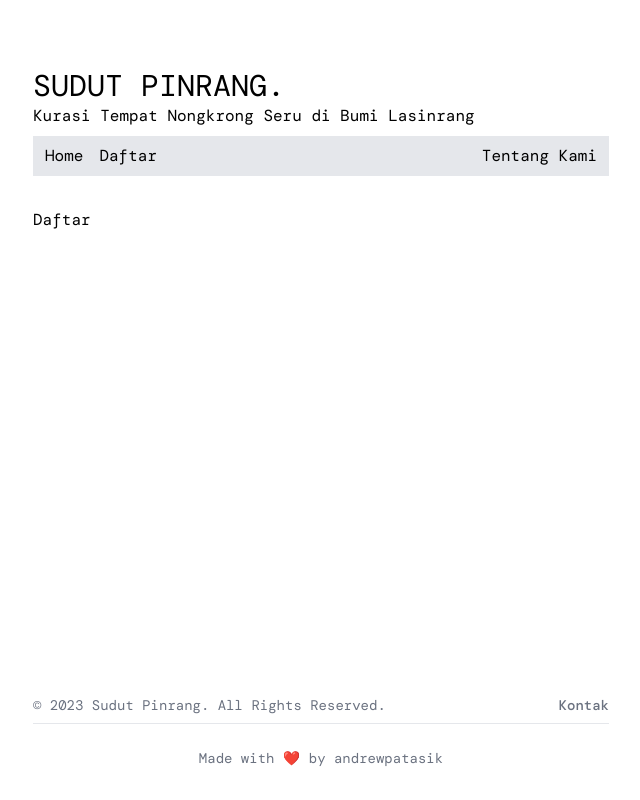
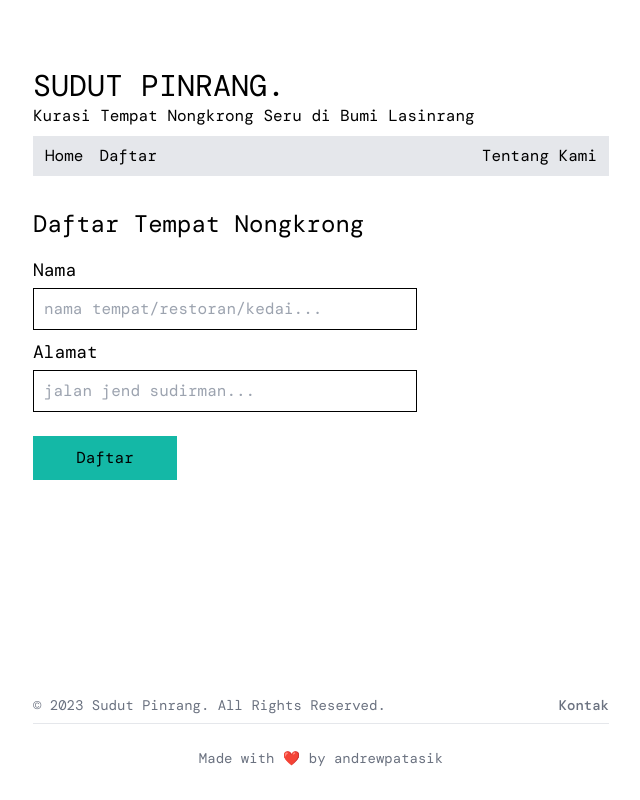
Before and after one commit to andrewpatasik/sudut-pinrang, a Next.js app: page /daftar in a window 1280 px wide. Shown: the whole page, without its empty margins (319-959 px from the left). Built offline with nearby package versions, Linux system fonts and the light colour scheme.

Commit message:
init react form hook

```diff
--- a/src/pages/daftar.tsx
+++ b/src/pages/daftar.tsx
@@ -1,6 +1,23 @@
 import Head from "next/head";
+import { useForm, SubmitHandler } from "react-hook-form";
+
+type SubmitPlaceInputs = {
+  name: string;
+  address: string;
+  rating: string;
+};
 
 const SubmitPlace = () => {
+  const {
+    register,
+    handleSubmit,
+    formState: { errors },
+  } = useForm<SubmitPlaceInputs>();
+
+  const onSubmit: SubmitHandler<SubmitPlaceInputs> = ({ name }) => {
+    console.log(name);
+  };
+
   return (
     <div>
       <Head>
@@ -9,7 +26,34 @@ const SubmitPlace = () => {
         </title>
       </Head>
       <section>
-        <h1>Daftar</h1>
+        <h1 className="text-2xl mb-4">Daftar Tempat Nongkrong</h1>
+        <form className="flex flex-col" onSubmit={handleSubmit(onSubmit)}>
+          <div className="flex flex-col space-y-1 mb-2 w-2/3">
+            <label className="text-lg">Nama</label>
+            <input
+              className="px-2.5 py-2 border border-black"
+              type="text"
+              {...register("name", { required: true })}
+              placeholder="nama tempat/restoran/kedai..."
+            />
+          </div>
+
+          <div className="flex flex-col space-y-1 mb-2 w-2/3">
+            <label className="text-lg">Alamat</label>
+            <input
+              className="px-2.5 py-2 border border-black"
+              type="text"
+              {...register("address", {
+                required: true,
+              })}
+              placeholder="jalan jend sudirman..."
+            />
+          </div>
+
+          <div className="w-1/4 mt-4">
+            <button className="w-full bg-teal-500 py-2.5">Daftar</button>
+          </div>
+        </form>
       </section>
     </div>
   );
```
